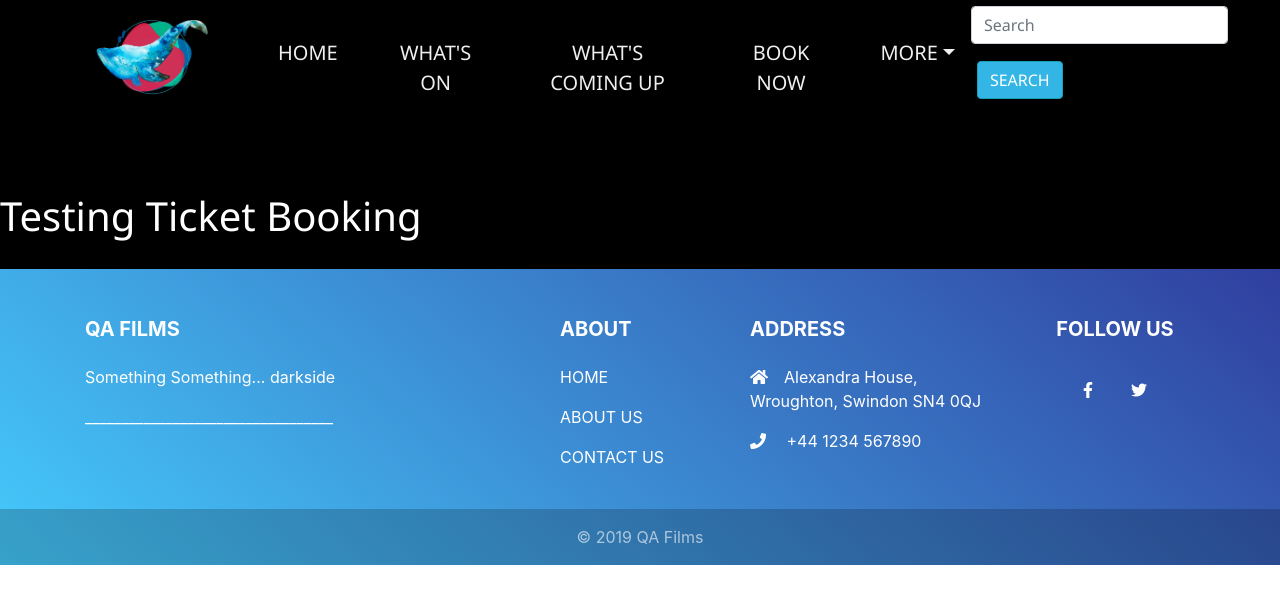
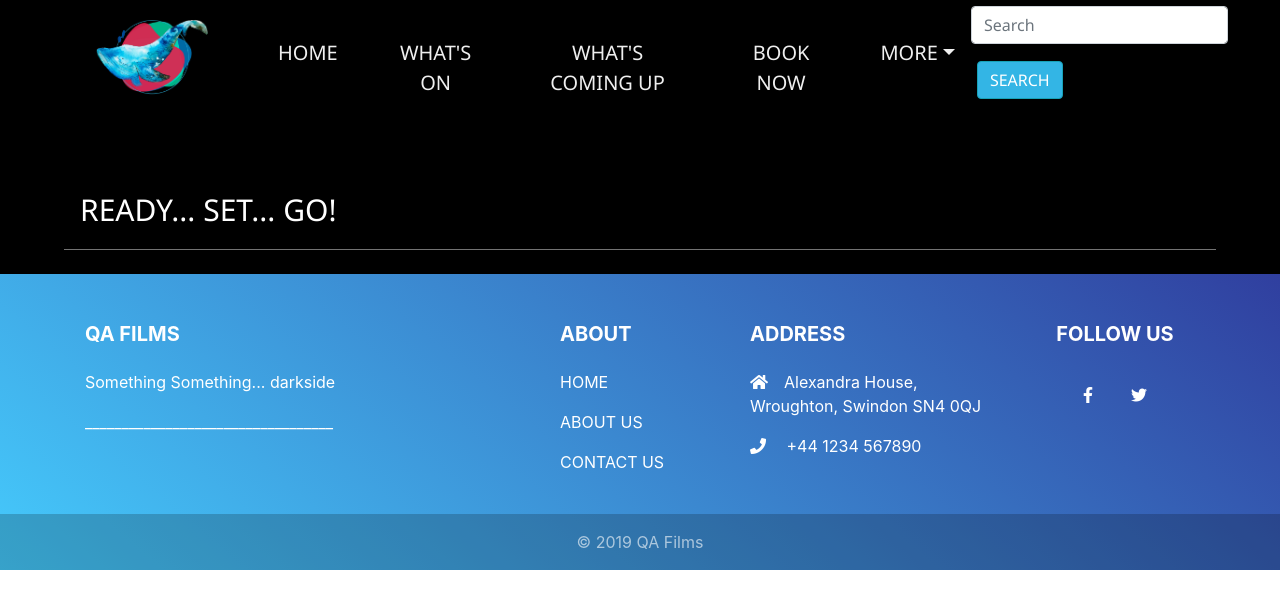
Before and after one commit to porkpiie/QA-cinema, a React (Create React App) app: page /Booking in a window 1280 px wide. Shown: the top 608 px of the page. Built offline with nearby package versions, Linux system fonts and the light colour scheme.

Commit message:
title and whitespace removal

```diff
--- a/src/App.css
+++ b/src/App.css
@@ -1,7 +1,6 @@
 
 body {
   background-color: black;
-
 }
 
 h1 {
@@ -21,7 +20,6 @@ h1 {
   font-family: "Segoe UI", Frutiger, "Frutiger Linotype", "Dejavu Sans", "Helvetica Neue", Arial, sans-serif;
   font-weight: 400;
   font-size: 30px;
-
 }
 
 .App {
@@ -60,7 +58,7 @@ h1 {
 
 .nav .nav-item.active .nav-link,
 .nav-item:hover .nav-link .button{
-  color: 	#28CDE9;
+  color: #28CDE9;
 }
 
 .nav-item {
--- a/src/Pages/TicketBooking.js
+++ b/src/Pages/TicketBooking.js
@@ -3,7 +3,10 @@ import React, { Component } from 'react';
 export default class TicketBooking extends Component{
     render(){
         return(
-            <h1>Testing Ticket Booking</h1>
+            <div>
+            <h1 className="Listingh1">READY... SET... GO!</h1>
+            <hr/>
+            </div>
         )
     }
 }
```
